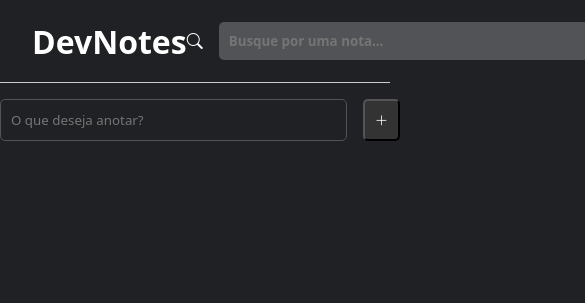
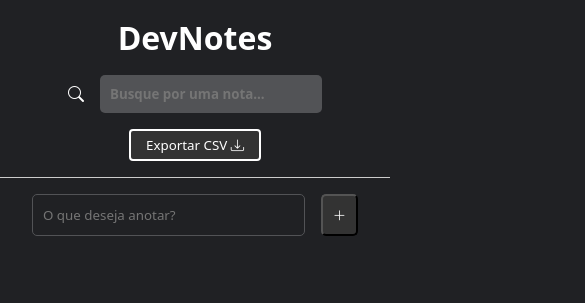
Before and after one commit to Eduardoss45/dev-notes, a plain HTML site: page index.html in a window 390 px wide. Shown: the top 303 px of the page, 585 px wide, since content can reach past the window. Drawn offline with nearby package versions, Linux system fonts and the light colour scheme.

Commit message:
Responsivo finalizado

```diff
--- a/css/styles.css
+++ b/css/styles.css
@@ -150,3 +150,28 @@ header {
 .note.fixed {
   background-color: #3c3c3f;
 }
+
+@media (max-width: 450px) {
+  header {
+    flex-direction: column;
+    gap: 1rem;
+    width: 100%;
+  }
+
+  #seach-container {
+    width: 100%;
+  }
+
+  #search-input {
+    width: 100%;
+  }
+
+  #add-note-container {
+    width: 100%;
+    padding: 0 2rem;
+  }
+
+  #notes-container {
+    grid-template-columns: repeat(auto-fill, 100%);
+  }
+}
```
